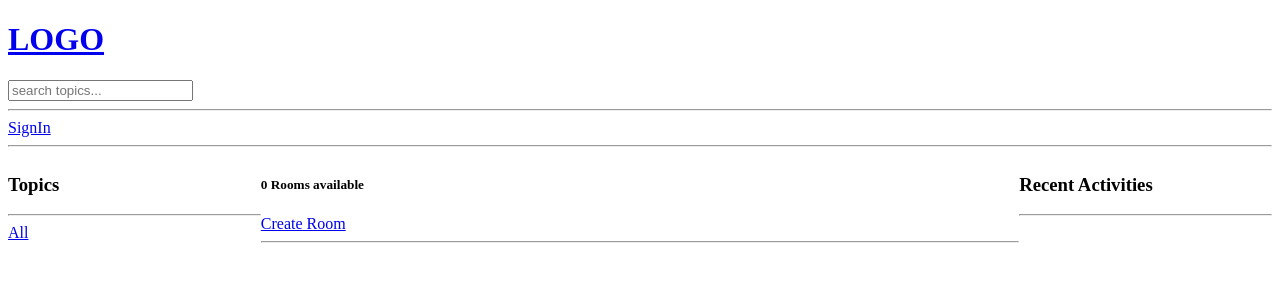
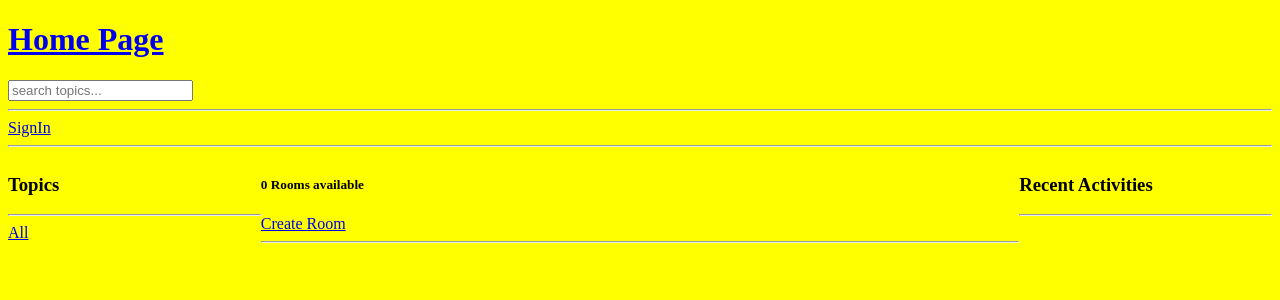
Before and after one commit to VladlenSokolovsky/my_sm, a Django app: page / in a window 1280 px wide. Shown: the top 300 px of the page. Run offline with Django 3.2, Linux system fonts and the light colour scheme; data that the repository does not hold is empty; parts of the project's set-up code (start-up, migrations or seed data) failed here and were passed over.

Commit message:
Specify static path and files

```diff
--- a/base/forms.py
+++ b/base/forms.py
@@ -6,3 +6,4 @@ class RoomForm(ModelForm):
     class Meta:
         model = Room
         fields = '__all__'
+        exclude = ['host', 'participants']
--- a/base/templates/base/home.html
+++ b/base/templates/base/home.html
@@ -2,7 +2,7 @@
 <html lang="en">
 <head>
     <meta charset="UTF-8">
-    <title>Home</title>
+    <title>home</title>
 </head>
 {% extends 'main.html' %}
 
--- a/base/views.py
+++ b/base/views.py
@@ -101,7 +101,9 @@ def create_room(request):
     if request.method == 'POST':
         form = RoomForm(request.POST)
         if form.is_valid():
-            form.save()
+            room = form.save(commit=False)
+            room.host = request.user
+            room.save()
             return redirect('home')
     context = {'form': form}
     return render(request, 'base/room_form.html', context)
--- /dev/null
+++ b/static/styles/main.css
@@ -0,0 +1,3 @@
+body{
+    background-color: yellow;
+}
--- a/templates/main.html
+++ b/templates/main.html
@@ -1,8 +1,13 @@
 <!DOCTYPE html>
+{% load static %}
 <html lang="en">
 <head>
     <meta charset="UTF-8">
-    <title>Title</title>
+    <meta http-equiv="X-UA-Compatible" content="IE=edge">
+    <title>Elixir</title>
+    <meta name="viewport" content="width=device-width, initial-scale=1">
+    <link rel="stylesheet" type="text/css" media="screen" href="{% static 'styles/main.css' %}">
+
 </head>
 <body>
     {% include 'navbar.html' %}
@@ -11,7 +16,7 @@
     <ul class="messages">
         {% for message in messages %}
         <li>{{ message }}</li>
-            {% endfor %}
+        {% endfor %}
     </ul>
     {% endif %}
 
--- a/templates/navbar.html
+++ b/templates/navbar.html
@@ -1,5 +1,5 @@
 <a href="/">
-    <h1>LOGO</h1>
+    <h1>Home Page</h1>
 </a>
 
 <form method="GET" action="{% url 'home' %}">
```
Also changed, not shown: my_SM/settings/main.py (+7 -0 lines), 2 other files.
